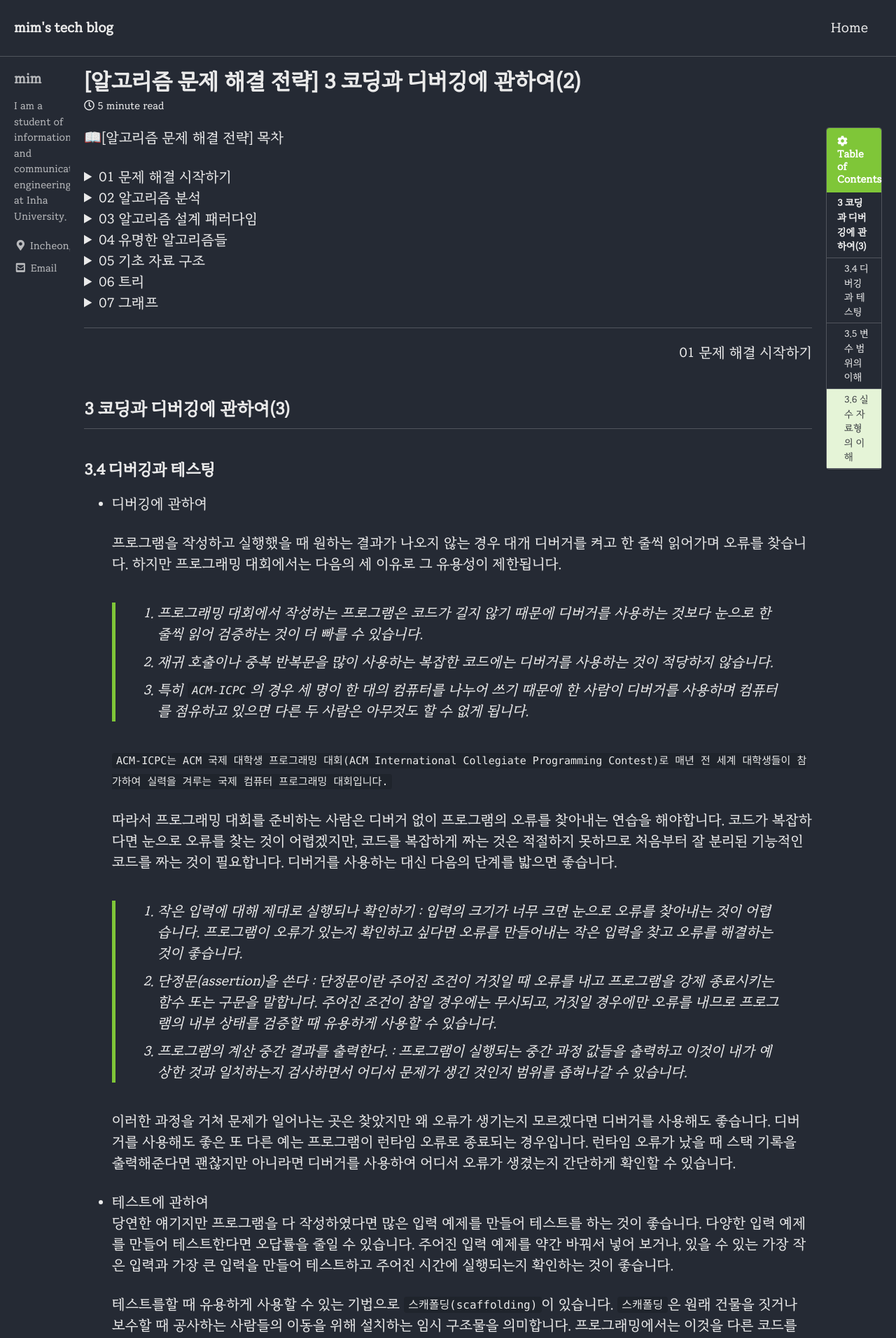
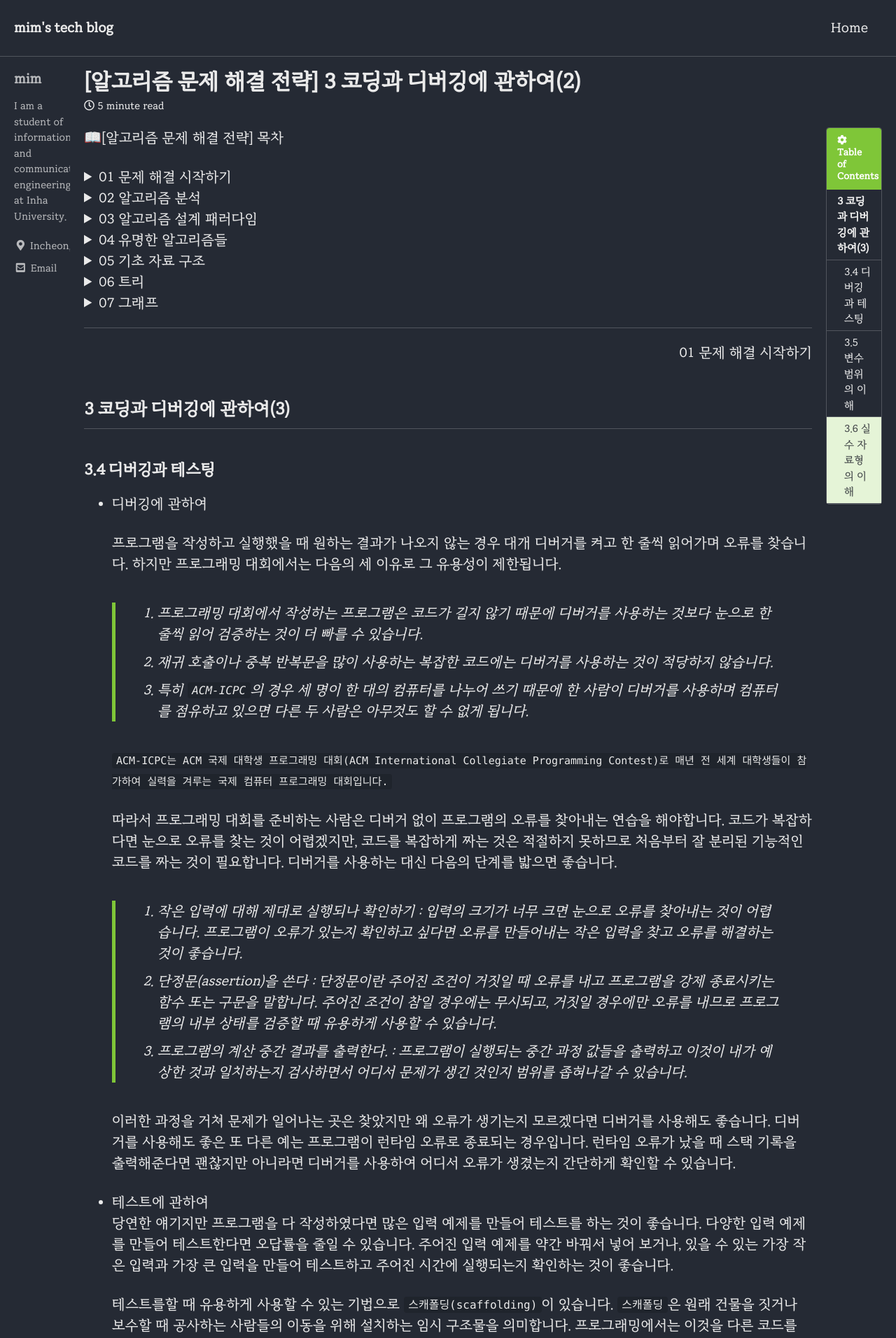
Before and after one commit to ChoMinkyung/chominkyung.github.io, a Jekyll site: the page built from _posts/algorithmic_problem_solving_strategies/2021-08-01-algorithmicProblemSolvingStrategies_01_3(2).md, in a window 1280 px wide. Shown: the top 1912 px of the page at 70% size. Built offline with Jekyll 4.4.1, drawn with Linux system fonts in a browser that asks for light colours; cached includes are drawn as plain includes; some web fonts are replaced.

Commit message:
네이게이션바 글자 크기 수정

```diff
--- a/_sass/minimal-mistakes/_navigation.scss
+++ b/_sass/minimal-mistakes/_navigation.scss
@@ -201,7 +201,7 @@
     }
   }
 
-  img{
+  img {
     -webkit-transition: none;
     transition: none;
   }
@@ -514,7 +514,7 @@
 
   .nav__title {
     color: #fff;
-    font-size: $type-size-6;
+    font-size: 14px; //$type-size-6;
     background: $primary-color;
     border-top-left-radius: $border-radius;
     border-top-right-radius: $border-radius;
@@ -531,10 +531,10 @@
   padding: 0;
   width: 100%;
   list-style: none;
-  font-size: $type-size-6;
+  font-size: 14px; //$type-size-6;
 
   @include breakpoint($large) {
-    font-size: $type-size-7;
+    font-size: 15px; //$type-size-7;
   }
 
   a {
@@ -568,6 +568,6 @@
   }
 
   li ul li ul li ul li ul li ul > li a {
-    padding-left: 3.25rem
+    padding-left: 3.25rem;
   }
 }
```
